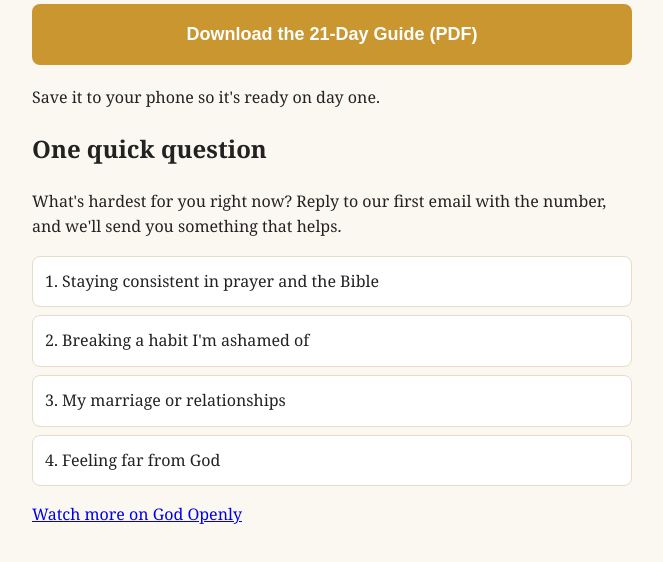
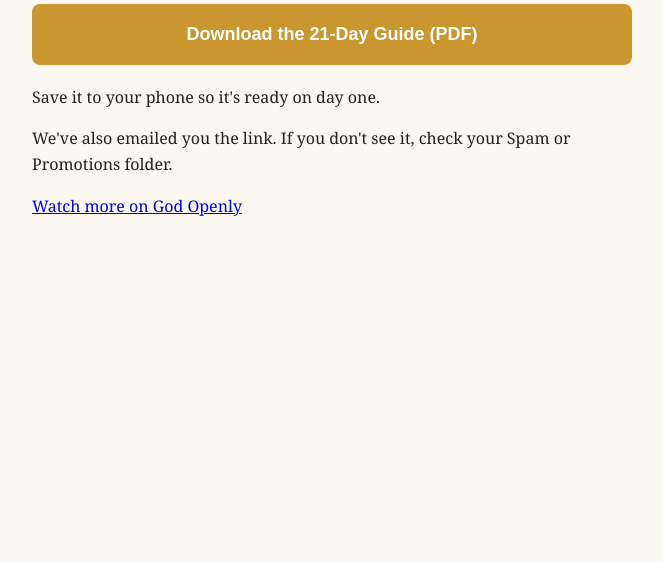
Before and after one commit to crosspostly/godopenly, a plain HTML site: page thanks.html in a window 1280 px wide. Shown: the part 118-680 px from the top of the page, without its empty margins (308-971 px from the left). Drawn offline with Linux system fonts and the light colour scheme.

Commit message:
Email the guide, move question into signup form

```diff
--- a/thanks.html
+++ b/thanks.html
@@ -6,11 +6,6 @@ a.btn{display:block;text-align:center;background:#c9962f;color:#fff;padding:16px
 <h1>Thank you! Your guide is ready.</h1>
 <a class="btn" href="fast.pdf">Download the 21-Day Guide (PDF)</a>
 <p>Save it to your phone so it's ready on day one.</p>
-<h2>One quick question</h2>
-<p>What's hardest for you right now? Reply to our first email with the number, and we'll send you something that helps.</p>
-<div class="opt">1. Staying consistent in prayer and the Bible</div>
-<div class="opt">2. Breaking a habit I'm ashamed of</div>
-<div class="opt">3. My marriage or relationships</div>
-<div class="opt">4. Feeling far from God</div>
+<p>We've also emailed you the link. If you don't see it, check your Spam or Promotions folder.</p>
 <p><a href="https://www.youtube.com/@GodOpenly">Watch more on God Openly</a></p>
 </body></html>
```
Also changed, not shown: index.html (+8 -0 lines).
